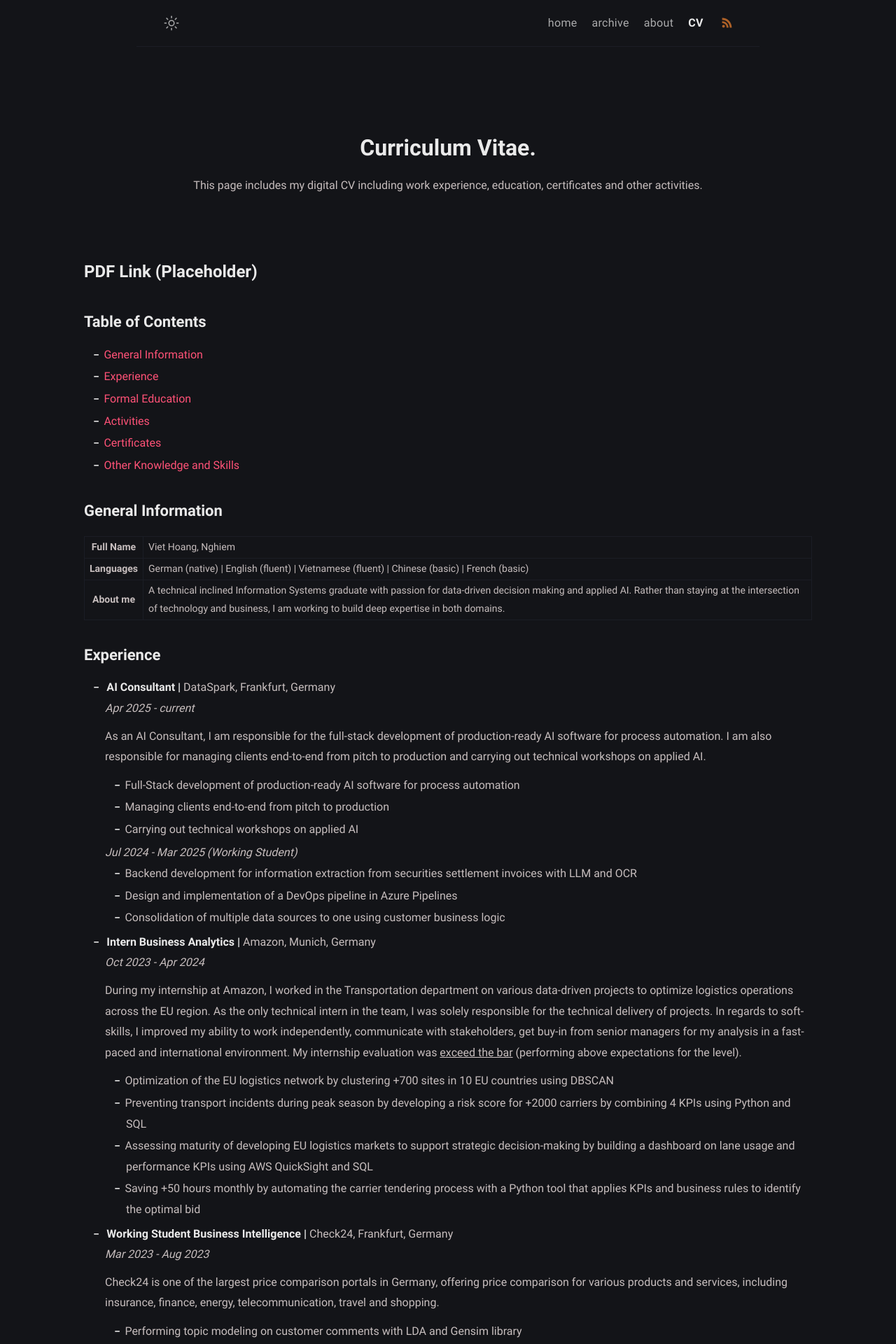
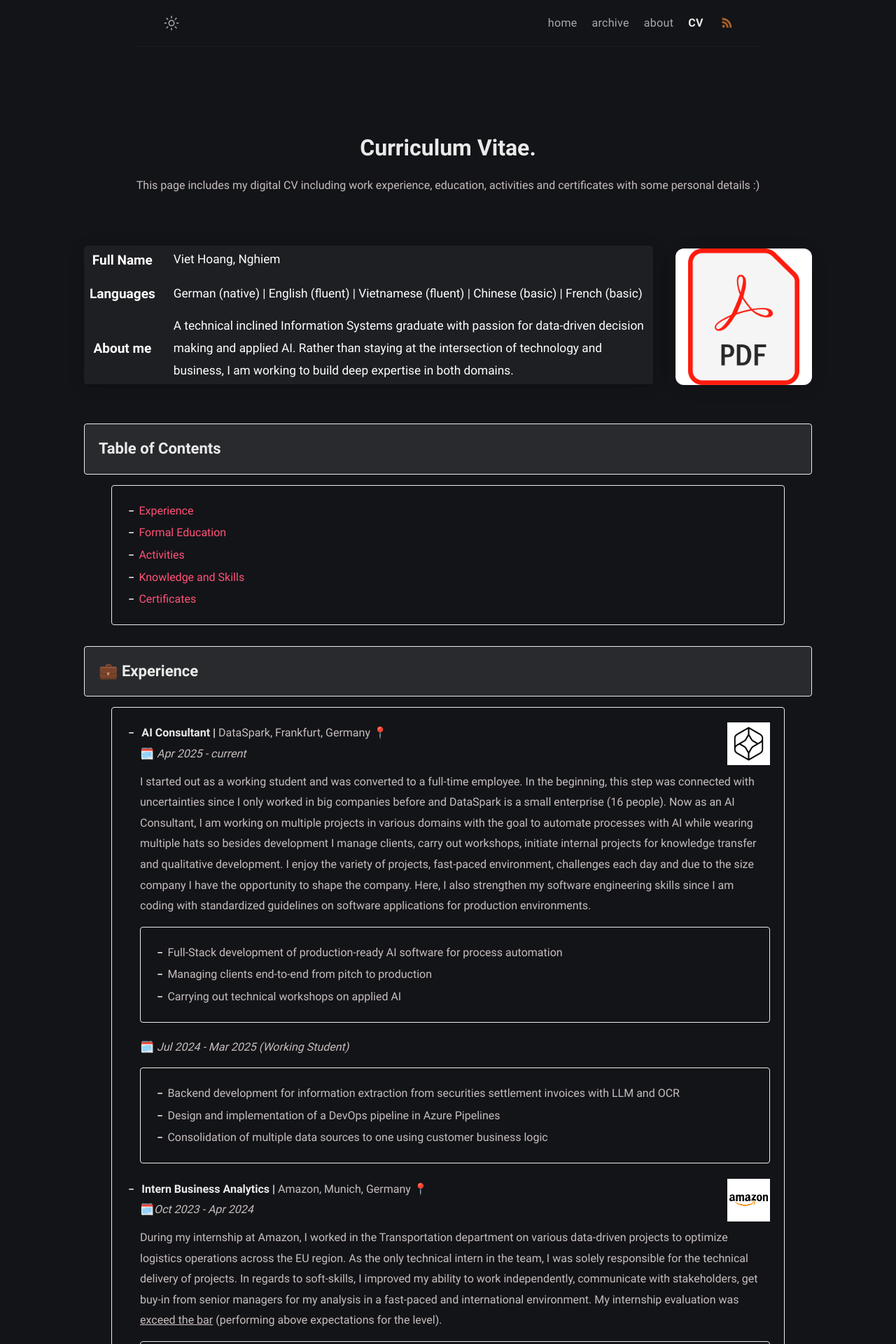
Before and after one commit to hoangnghiem17/hoangnghiem17.github.io, a Jekyll site: the page built from cv.html, in a window 1280 px wide. Shown: the top 1920 px of the page at 70% size. Built offline with Jekyll 4.4.1, drawn with Linux system fonts in a browser that asks for light colours; some of the changed text lies outside the part shown.

Commit message:
Finalized CV page, added icons, updated links and refined design/layout

```diff
--- a/_layouts/page.html
+++ b/_layouts/page.html
@@ -33,7 +33,7 @@ layout: compress
     <header class="header">
       <h1 class="header-title center" itemprop="headline">{{ page.title | escape }}.</h1>
       <p style="text-align:center;">
-        This page includes my digital CV including work experience, education, certificates and other activities.
+        This page includes my digital CV including work experience, education, activities and certificates with some personal details :)
       </p>
     </header>
     <main class="page-content" aria-label="Content">
--- a/_sass/klise/_base.scss
+++ b/_sass/klise/_base.scss
@@ -367,3 +367,129 @@ mark,
     }
   }
 }
+
+// CV Page Styles
+.cv {
+  h2 {
+    border: 1px solid $light;
+    border-radius: 4px;
+    padding: 15px 20px;
+    margin-top: 30px;
+    margin-bottom: 20px;
+    background-color: rgba(236, 236, 236, 0.1);
+
+    &:hover {
+      border-color: $smoke;
+      background-color: rgba(236, 236, 236, 0.2);
+    }
+  }
+
+  h3 {
+    border-left: 3px solid $light;
+    padding-left: 15px;
+    margin-top: 25px;
+    margin-bottom: 15px;
+
+    &:hover {
+      border-left-color: $smoke;
+    }
+  }
+
+  table {
+    border: 1px solid $light;
+    border-radius: 4px;
+    overflow: hidden;
+    margin-top: 15px;
+    margin-bottom: 20px;
+    background-color: rgba(236, 236, 236, 0.05);
+
+    &:hover {
+      border-color: $smoke;
+      background-color: rgba(236, 236, 236, 0.1);
+    }
+  }
+
+  ul {
+    border: 1px solid $light;
+    border-radius: 4px;
+    max-width: 900px;
+    margin-left: auto;
+    margin-right: auto;
+    padding: 20px 20px 20px 40px;
+    margin-top: 15px;
+    margin-bottom: 20px;
+    &:hover {
+      border-color: $smoke;
+      background-color: rgba(236, 236, 236, 0.1);
+    }
+  }
+}
+
+.cv-table {
+  width: auto;
+  min-width: 320px;   // Optional: ensures readability on mobile
+  max-width: 100%;    // Prevents overflow
+  margin: 0 auto 24px auto;
+  display: table;     // Use table display for natural sizing
+}
+
+.cv-intro-row {
+  display: flex;
+  align-items: center;
+  justify-content: center;
+  gap: 32px;
+  margin-bottom: 36px;
+}
+
+.cv-general-info {
+  background: rgba(60, 60, 60, 0.85);
+  color: #fff;
+  border-radius: 12px;
+  box-shadow: 0 4px 24px rgba(0,0,0,0.12), 0 1.5px 4px rgba(0,0,0,0.10);
+  padding: 32px 36px 24px 36px;
+  margin: 0 auto 36px auto;
+  width: 100%;
+  max-width: 900px;
+  font-size: 1.08em;
+  transition: box-shadow 0.2s;
+  th {
+    font-size: 1.1em;
+    font-weight: 700;
+    color: #FFFFFF;
+    padding-right: 18px;
+    white-space: nowrap;
+  }
+  td {
+    font-weight: 400;
+    color: #fff;
+  }
+  tr:not(:last-child) td, tr:not(:last-child) th {
+    padding-bottom: 10px;
+  }
+  margin-bottom: 0;
+}
+
+.cv-pdf-link {
+  display: flex;
+  align-items: center;
+  height: 100%;
+}
+
+.cv-pdf-icon {
+  max-height: 250px;
+  height: auto;
+  min-width: 120px;
+  aspect-ratio: 1/1;
+  background: #fff;
+  border-radius: 12px;
+  box-shadow: 0 4px 24px rgba(0,0,0,0.12);
+  transition: box-shadow 0.2s, transform 0.2s;
+  cursor: pointer;
+  padding: 0;
+  object-fit: contain;
+  display: block;
+}
+.cv-pdf-link:hover .cv-pdf-icon {
+  box-shadow: 0 8px 32px rgba(251,73,52,0.25);
+  transform: scale(1.05);
+}
--- a/cv.html
+++ b/cv.html
@@ -5,41 +5,42 @@ permalink: /cv/
 ---
 
 <section class="cv">
-  <h1>PDF Link (Placeholder)</h1>
-  <p style="float:right; margin-top:-40px;">
-    <!-- Optionally add a PDF download link here -->
-    <!-- <a href="/assets/cv.pdf" title="Download PDF CV"><img src="/assets/img/pdf-icon.png" alt="PDF" style="height:32px;"></a> -->
-  </p>
+  <div class="cv-intro-row">
+    <table class="cv-table cv-general-info">
+      <tr><th>Full Name</th><td>Viet Hoang, Nghiem</td></tr>
+      <tr><th>Languages</th><td>German (native) | English (fluent) | Vietnamese (fluent) | Chinese (basic) | French (basic)</td></tr>
+      <tr><th>About me</th><td>A technical inclined Information Systems graduate with passion for data-driven decision making and applied AI. Rather than staying at the intersection of technology and business, I am working to build deep expertise in both domains.</td></tr>
+    </table>
+    <a href="/assets/cv_icon.svg" class="cv-pdf-link" title="View PDF CV">
+      <img src="/assets/cv_icon.svg.png" alt="PDF" class="cv-pdf-icon"/>
+    </a>
+  </div>
 
   <h2>Table of Contents</h2>
   <ul>
-    <li><a href="#general-info">General Information</a></li>
     <li><a href="#experience">Experience</a></li>
     <li><a href="#education">Formal Education</a></li>
     <li><a href="#activities">Activities</a></li>
+    <li><a href="#skills">Knowledge and Skills</a></li>
     <li><a href="#certificates">Certificates</a></li>
-    <li><a href="#skills">Other Knowledge and Skills</a></li>
   </ul>
 
-  <h2 id="general-info">General Information</h2>
-  <table>
-    <tr><th>Full Name</th><td>Viet Hoang, Nghiem</td></tr>
-    <tr><th>Languages</th><td>German (native) | English (fluent) | Vietnamese (fluent) | Chinese (basic) | French (basic)</td></tr>
-    <tr><th>About me</th><td>A technical inclined Information Systems graduate with passion for data-driven decision making and applied AI. Rather than staying at the intersection of technology and business, I am working to build deep expertise in both domains.</td></tr>
-  </table>
-
-  <h2 id="experience">Experience</h2>
+  <h2 id="experience">💼 Experience</h2>
   <ul>
     <li>
-      <strong>AI Consultant | </strong> DataSpark, Frankfurt, Germany<br/>
-      <em>Apr 2025 - current</em>
-      <p>As an AI Consultant, I am responsible for the full-stack development of production-ready AI software for process automation. I am also responsible for managing clients end-to-end from pitch to production and carrying out technical workshops on applied AI.</p>
+      <strong>AI Consultant | </strong> DataSpark, Frankfurt, Germany 📍
+      <a href="https://www.dataspark.de/" style="float:right; vertical-align:middle;">
+        <img src="/assets/DS_icon.svg.png" alt="DataSpark" style="height:3.8em; margin-left:0.5em;"/>
+      </a>
+      <br/>
+      🗓️<em> Apr 2025 - current</em>
+      <p>I started out as a working student and was converted to a full-time employee. In the beginning, this step was connected with uncertainties since I only worked in big companies before and DataSpark is a small enterprise (16 people). Now as an AI Consultant, I am working on multiple projects in various domains with the goal to automate processes with AI while wearing multiple hats so besides development I manage clients, carry out workshops, initiate internal projects for knowledge transfer and qualitative development. I enjoy the variety of projects, fast-paced environment, challenges each day and due to the size company I have the opportunity to shape the company. Here, I also strengthen my software engineering skills since I am coding with standardized guidelines on software applications for production environments.</p>
       <ul>
         <li>Full-Stack development of production-ready AI software for process automation</li>
         <li>Managing clients end-to-end from pitch to production</li>
         <li>Carrying out technical workshops on applied AI</li>
       </ul>
-      <em> Jul 2024 - Mar 2025 (Working Student)</em>
+      🗓️<em> Jul 2024 - Mar 2025 (Working Student)</em>
       <ul>
         <li>Backend development for information extraction from securities settlement invoices with LLM and OCR</li>
         <li>Design and implementation of a DevOps pipeline in Azure Pipelines</li>
@@ -47,8 +48,12 @@ permalink: /cv/
       </ul>
     </li>
     <li>
-      <strong>Intern Business Analytics |</strong> Amazon, Munich, Germany<br/>
-      <em>Oct 2023 - Apr 2024</em>
+      <strong>Intern Business Analytics |</strong> Amazon, Munich, Germany 📍
+      <a href="https://www.amazon.jobs/de/business_categories/transport" style="float:right; vertical-align:middle;">
+        <img src="/assets/amazon_icon.svg.png.png" alt="Amazon" style="height:3.8em; margin-left:0.5em;"/>
+      </a>
+      <br/>
+      🗓️<em>Oct 2023 - Apr 2024</em>
       <p>During my internship at Amazon, I worked in the Transportation department on various data-driven projects to optimize logistics operations across the EU region. As the only technical intern in the team, I was solely responsible for the technical delivery of projects. In regards to soft-skills, I improved my ability to work independently, communicate with stakeholders, get buy-in from senior managers for my analysis in a fast-paced and international environment. My internship evaluation was <u>exceed the bar</u> (performing above expectations for the level).</p>
       <ul>
         <li>Optimization of the EU logistics network by clustering +700 sites in 10 EU countries using DBSCAN</li>
@@ -58,9 +63,13 @@ permalink: /cv/
       </ul>
     </li>
     <li>
-      <strong>Working Student Business Intelligence | </strong> Check24, Frankfurt, Germany<br/>
-      <em>Mar 2023 - Aug 2023</em>
-      <p>Check24 is one of the largest price comparison portals in Germany, offering price comparison for various products and services, including insurance, finance, energy, telecommunication, travel and shopping.</p>
+      <strong>Working Student Business Intelligence | </strong> Check24, Frankfurt, Germany 📍
+      <a href="https://www.check24.de/" style="float:right; vertical-align:middle;">
+        <img src="/assets/check24_icon.svg.png" alt="Check24" style="height:3.8em; margin-left:0.5em;"/>
+      </a>
+      <br/>
+      🗓️<em>Mar 2023 - Aug 2023</em>
+      <p>Check24 is one of the largest price comparison portals in Germany, offering price comparison for various products and services, including insurance, finance, energy, telecommunication, travel and shopping. I worked in the central BI team and responsible to perform various analysis on e-commerce data for +30 product managers.</p>
       <ul>
         <li>Performing topic modeling on customer comments with LDA and Gensim library</li>
         <li>Creating and interpreting A/B tests for new product features</li>
@@ -69,9 +78,13 @@ permalink: /cv/
       </ul>
     </li>
     <li>
-      <strong>Intern & Working Student Data Science/Analytics | </strong> KPMG, Frankfurt, Germany<br/>
-      <em>Apr 2022 - Mar 2023</em>
-      <p>KPMG Lighthouse - Center of Excellence for Data & Analytics.</p>
+      <strong>Intern & Working Student Data Science/Analytics | </strong> KPMG, Frankfurt, Germany 📍
+      <a href="https://kpmg.com/de/de/home/dienstleistungen/advisory/consulting/services/lighthouse-germany.html" style="float:right; vertical-align:middle;">
+        <img src="/assets/kpmg_icon.svg.png" alt="KPMG" style="height:3.8em; margin-left:0.5em;"/>
+      </a>
+      <br/>
+      🗓️<em>Apr 2022 - Mar 2023</em>
+      <p>I worked in the KPMG Lighthouse - Center of Excellence for Data & Analytics. I worked mainly on different explorative analysis, evaluating ML-based tools and database administration.</p>
       <ul>
         <li>Performing exploratory data analysis for a NLP-based risk analysis tool with PostgreSQL and PowerBI</li>
         <li>Comparing extraction quality of 4 automated invoice recognition systems by calculating evaluation metrics, transforming and cleaning invoice data using Python</li>
@@ -80,139 +93,137 @@ permalink: /cv/
       </ul>
     </li>
     <li>
-      <strong>Intern IT Consulting | </strong> Senacor, Eschborn, Germany<br/>
-      <em>Mar 2021 - Aug 2021</em>
-      <p>TEXT SENACOR</p>
+      <strong>Intern IT Consulting | </strong> Senacor, Eschborn, Germany 📍
+      <a href="https://www.senacor.com/" style="float:right; vertical-align:middle;">
+        <img src="/assets/senacor_icon.svg.png" alt="Senacor" style="height:3.8em; margin-left:0.5em;"/>
+      </a>
+      <br/>
+      🗓️<em>Mar 2021 - Aug 2021</em>
+      <p>I worked in the Project Management Office of a stock-listed bank. This was my first experience in a corporate environment, right when COVID started and my first week began with a trip to the customer site in Munich. Me, knowing nothing about the corporate world, staying in Westin Grand (5 star hotel) was feeling myself to say the least :D </p>
       <ul>
         <li>Processing 130 demands to a project portfolio, which was approved by the board of directors</li>
-        <li>Creating reports with project KPI’s for the management team</li>
+        <li>Creating reports with project KPI's for the management team</li>
         <li>Training users in handling a newly implemented PM tool</li>
         <li>Coordinating operational activities such as month-end closing and status report</li>
       </ul>
     </li>
   </ul>
 
-  <h2 id="education">Formal Education</h2>
+  <h2 id="education">🎓 Formal Education</h2>
   <ul>
     <li>
-      <strong>M.Sc. Information Systems</strong>, Frankfurt University of Applied Sciences, Germany<br/>
-      <em>2022 - 2025</em><br/>
+      <strong>M.Sc. Information Systems</strong>, Frankfurt University of Applied Sciences, Germany 📍<br/>
+      🗓️<em>2022 - 2025</em><br/>
       <ul>
         <li>Grade: 1.3 (German system) | 3.7 (GPA)</li>
         <li>Relevant courses: Data Mining (1.0) | Project Data Science (1.0) | Data Engineering (1.7) | Predictive Analytics (1.7)</li>
-        <li>Relevant projects:</li>
-        <ul>
-          <li><u>Master Thesis:</u> Developed and compared chatbots using Google Dialogflow, Rasa and a custom LLM-based implementation (GPT-4o-mini via LangChain and LangGraph) to assist Frankfurt citizens in sustainable waste disposal. Evaluated each platform based on common chatbot requirements such as NLU, dialogue management, deployment and adaptability. The LLM-based agent featured multimodality, RAG (using FAISS) and tool orchestration.</li>
-          <li><u>Machine Learning for Zero Waste:</u> Use of data mining to support the city of Frankfurt to become a certified Zero Waste City. The results were presented to the board of the city of Frankfurt and in the Data Mining Cup where we won the first place. The analysis was done in Python and KNIME and included classifying households in Frankfurt by residual waste generation and characterize those with a high amount with Explainable AI techniques. Furthermore, forecasting was done with various models (ARIMA, Prophet) to predict the amount of waste generated in the future and assess it against Frankfurt's set targets. </li>
-          <li><u>BERT Spam Detection:</u> Fine-tuned a BERT model in PyTorch using the Hugging Face Transformers library to classify SMS messages as spam or ham. The project included data preprocessing, tokenization, custom dataset creation and evaluation using accuracy, precision, recall, and F1-score.</li>
-        </ul>
+        <li>Master Thesis: Developed and compared chatbots using Google Dialogflow, Rasa and a custom LLM-based implementation (GPT-4o-mini via LangChain and LangGraph) to assist Frankfurt citizens in sustainable waste disposal. Evaluated each platform based on common chatbot requirements such as NLU, dialogue management, deployment and adaptability. The LLM-based agent featured multimodality, RAG (using FAISS) and tool orchestration.</li>
+        <li>[Project] Machine Learning for Zero Waste: Use of data mining to support the city of Frankfurt to become a certified Zero Waste City. The results were presented to the board of the city of Frankfurt and in the Data Mining Cup where we won the first place. The analysis was done in Python and KNIME and included classifying households in Frankfurt by residual waste generation and characterize those with a high amount with Explainable AI techniques. Furthermore, forecasting was done with various models (ARIMA, Prophet) to predict the amount of waste generated in the future and assess it against Frankfurt's set targets. </li>
+        <li>[Project] BERT Spam Detection: Fine-tuned a BERT model in PyTorch using the Hugging Face Transformers library to classify SMS messages as spam or ham. The project included data preprocessing, tokenization, custom dataset creation and evaluation using accuracy, precision, recall, and F1-score.</li>
       </ul>
     </li>
     <li>
-      <strong>B.Sc. Information Systems</strong>, Frankfurt University of Applied Sciences, Germany<br/>
-      <em>2018 - 2022</em><br/>
+      <strong>B.Sc. Information Systems</strong>, Frankfurt University of Applied Sciences, Germany 📍<br/>
+      🗓️<em>2018 - 2022</em><br/>
       <ul>
         <li>Grade: 1.5 (German system) | 3.5 (GPA)</li>
       </ul>
     </li>
     <li>
-      <strong>High School Pupil (Gymnasium, Abitur)</strong>, Bettinaschule, Frankfurt, Germany<br/>
-      <em>2010 - 2018</em><br/>
+      <strong>High School Pupil (Gymnasium, Abitur)</strong>, Bettinaschule, Frankfurt, Germany 📍<br/>
+      🗓️<em>2010 - 2018</em><br/>
       <ul>
         <li>Main subjects: Chemistry | English | Biology</li>
       </ul>
     </li>
   </ul>
 
-  <h2 id="activities">Activities</h2>
+  <h2 id="activities">🎯 Activities</h2>
   <ul>
     <li>
-      <strong><a href="https://www.youtube.com/watch?v=aATaEJoIEWI" target="_blank">Data Mining Cup 2023</a></strong> - Shared 1st Place (Top 3)<br/>
+      <strong><a href="https://www.youtube.com/watch?v=aATaEJoIEWI" target="_blank">Data Mining Cup 2023 📊🏆</a></strong> - Shared 1st Place (Top 3)
+      <a href="https://www.data-mining-cup.com/" style="float:right; vertical-align:middle;">
+        <img src="/assets/dms.svg.png" alt="Data Mining Cup" style="height:3.8em; margin-left:0.5em;"/>
+      </a>
+      <br/>
       <em>2023</em><br/>
-      <p>Won first place (69 participants from 17 countries) in the Data Mining Cup with the challenge being an AI project with focus on retail and sustainability. Analyzed the state of the city of Frankfurt to become a Zero Waste City by applying classification and forecasting using Python and KNIME.</p>
+      <p>The Data Mining Cup had 69 participants from 17 countries and issue the challenge as an AI project with focus on retail and sustainability. My group analyzed the sustainability state of the city of Frankfurt to become a Zero Waste City by applying classification and forecasting methods using Python and KNIME. The results were presented at a one-day event in Berlin hosted by GK Software.</p>
     </li>
   </ul>
   <ul>
     <li>
-      <strong><a href="https://sptg.de/projekte/demokratiebildung/junges-forum-demokratie" target="_blank">Junges Forum Demokratie</a></strong> - Scholarship<br/>
+      <strong><a href="https://sptg.de/projekte/demokratiebildung/junges-forum-demokratie" target="_blank">Junges Forum Demokratie 🏛️🗣</a></strong> - Scholarship
+      <a href="https://sptg.de/projekte/demokratiebildung/junges-forum-demokratie" style="float:right; vertical-align:middle;">
+        <img src="/assets/jfd.svg.png" alt="Junges Forum Demokratie" style="height:3.8em; margin-left:0.5em;"/>
+      </a>
+      <br/>
       <em>2024 - 2025</em><br/>
       <p>The "Junges Forum Demokratie" is a scholarship for students of engineering at applied universities in Frankfurt to foster a sense of democracy through political debates.</p>
     </li>
   </ul>
   <ul>
     <li>
-      <strong><a href="https://www.tintucvietduc.net/cong-dong/nguoi-viet-o-duc/khai-giang-lop-tieng-viet-tai-frankfurt-va-cac-vung-phu-can.html" target="_blank">Vietnamese Tutor</a></strong> - Volunterering  Work<br/>
+      <strong><a href="https://www.tintucvietduc.net/cong-dong/nguoi-viet-o-duc/khai-giang-lop-tieng-viet-tai-frankfurt-va-cac-vung-phu-can.html" target="_blank">Vietnamese Tutor 📚🌱</a></strong> - Volunterering  Work<br/>
       <em>Jun 2025 - current</em><br/>
-      <p>Teaching Vietnamese to children of Vietnamese descent, born in Germany, from kindergarten to primary school age. The class aims to preserve cultural identity, foster heritage connection and enable communication in their mother tongue.</p>
+      <p>Teaching Vietnamese to children of Vietnamese descent, born in Germany, from kindergarten to primary school age. The class aims to preserve cultural identity, foster heritage connection and enable communication in their mother tongue. My primary motivation is to encourage them to explore their roots since I was in the same situation.</p>
     </li>
     <li>
-      <strong><a href="https://www.frankfurt-university.de/en/studies/international-office/outgoings/buddy-program/" target="_blank">Buddy Program</a></strong> - Volunteering Work<br/>
+      <strong><a href="https://www.frankfurt-university.de/en/studies/international-office/outgoings/buddy-program/" target="_blank">Buddy Program 🌍👫</a></strong> - Volunteering Work<br/>
       <em>2023-2024</em><br/>
       <p>Supporting international exchange students settling in Germany and made a few friends along the way :)</p>
     </li>
   </ul>
 
-  <h2 id="certificates">Certificates</h2>
-  <table>
+  <h2 id="skills">💡 Knowledge and Skills</h2>
+  <h3>💻 Technical</h3>
+  <ul>
+    <li>🌐 <u>Programming Languages:</u> Python | Java | JS/HTML/CSS | SQL</li>
+    <li>🧠 <u>AI:</u> LLM | Agent | Information Extraction | NLP | OCR | Classification | Explainable AI</li>
+    <li>📊 <u>Analytics:</u> A/B Testing | PowerBI | Tableau | AWS QuickSight | KNIME</li>
+  </ul>
+  <h3>💬 Other</h3>
+  <ul>
+    <li>🏢 <u>Domains:</u> Banking | Retail | Logistics | Industry </li>
+    <li>🔄 <u>Soft Skills</u> Project Management | Communication | Stakeholder Management | Problem Solving | Adaptability</li>
+    <li>📝 <u>Microsoft 365:</u> Excel | Word | PowerPoint</li>
+  </ul>
+
+  <h2 id="certificates">🏅 Certificates</h2>
+  <table class="cv-table">
     <tr>
-      <th>Name</th>
-      <th>Issuer</th>
-      <th>Link</th>
+      <td>Name</td>
+      <td>Issuer</td>
+      <td>Link</td>
     </tr>
     <tr>
       <td>AWS Certified Cloud Practitioner</td>
       <td>AWS</td>
-      <td><a href="https://www.credly.com/badges/80749e2b-dc85-4261-843a-eb28558dfbcd/public_url">CERT</a></td>
+      <td><a href="https://www.credly.com/badges/80749e2b-dc85-4261-843a-eb28558dfbcd/public_url" target="_blank">🏅</a></td>
     </tr>
     <tr>
       <td>Microsoft Certified: Azure Fundamentals</td>
       <td>Microsoft</td>
-      <td><a href="/https://www.credly.com/badges/6a010489-1066-4034-96de-69e5a5011dd7?source=linked_in_profile">CERT</a></td>
+      <td><a href="/https://www.credly.com/badges/6a010489-1066-4034-96de-69e5a5011dd7?source=linked_in_profile" target="_blank">🏅</a></td>
     </tr>
     <tr>
       <td>Microsoft Certified: Azure AI Fundamentals</td>
       <td>Microsoft</td>
-      <td><a href="https://www.credly.com/badges/b10a5f31-c80a-4391-bead-996bf96fbb16?source=linked_in_profile">CERT</a></td>
+      <td><a href="https://www.credly.com/badges/b10a5f31-c80a-4391-bead-996bf96fbb16?source=linked_in_profile" target="_blank">🏅</a></td>
     </tr>
     <tr>
       <td>Microsoft Certified: Azure Data Fundamentals</td>
       <td>Microsoft</td>
-      <td><a href="https://www.credly.com/badges/3a8067fa-eacd-48c3-9e7d-f44c034e8569?source=linked_in_profile">CERT</a></td>
+      <td><a href="https://www.credly.com/badges/3a8067fa-eacd-48c3-9e7d-f44c034e8569?source=linked_in_profile" target="_blank">🏅</a></td>
     </tr>
     <tr>
       <td>Microsoft Certified: Power BI Data Analyst Associate</td>
       <td>Microsoft</td>
-      <td><a href="https://www.credly.com/badges/5fadd713-80c4-4068-8060-bbed9fb0cd0c">CERT</a></td>
+      <td><a href="https://www.credly.com/badges/5fadd713-80c4-4068-8060-bbed9fb0cd0c" target="_blank">🏅</a></td>
     </tr>
     <tr>
       <td>Advanced Proficiency in KNIME Analytics Platform</td>
       <td>KNIME</td>
-      <td><a href="https://www.credly.com/badges/88ec2e1d-4f33-4eba-bac3-ef234864d51c/public_url">CERT</a></td>
+      <td><a href="https://www.credly.com/badges/88ec2e1d-4f33-4eba-bac3-ef234864d51c/public_url" target="_blank">🏅</a></td>
     </tr>
   </table>
-
-  <h2 id="skills">Other Knowledge and Skills</h2>
-  <h3>Programming Languages</h3>
-  <ul>
-    <li>MATLAB (Intermediate)</li>
-    <li>C/C++ (Intermediate)</li>
-    <li>Python (Advanced)</li>
-    <li>Java (Advanced)</li>
-    <li>VBA (Intermediate)</li>
-    <li>HTML/CSS (Intermediate)</li>
-    <li>SQL (Intermediate)</li>
-  </ul>
-  <h3>Software</h3>
-  <ul>
-    <li>PyCharm (Intermediate)</li>
-    <li>Git/Github/Gitlab (Intermediate)</li>
-    <li>IntelliJ IDEA (Advanced)</li>
-    <li>Excel (Advanced)</li>
-  </ul>
-  <h3>Document Composition</h3>
-  <ul>
-    <li>LaTeX (Intermediate/Advanced)</li>
-    <li>Word (Intermediate/Advanced)</li>
-    <li>Power Point (Advanced)</li>
-  </ul>
 </section>
```
Also changed, not shown: assets/DS_icon.svg.png (added), assets/amazon_icon.svg.png.png (added), assets/check24_icon.svg.png (added), assets/cv_icon.svg.png (added), assets/dms.svg.png (added), assets/jfd.svg.png (added), assets/kpmg_icon.svg.png (added), assets/senacor_icon.svg.png (added).
